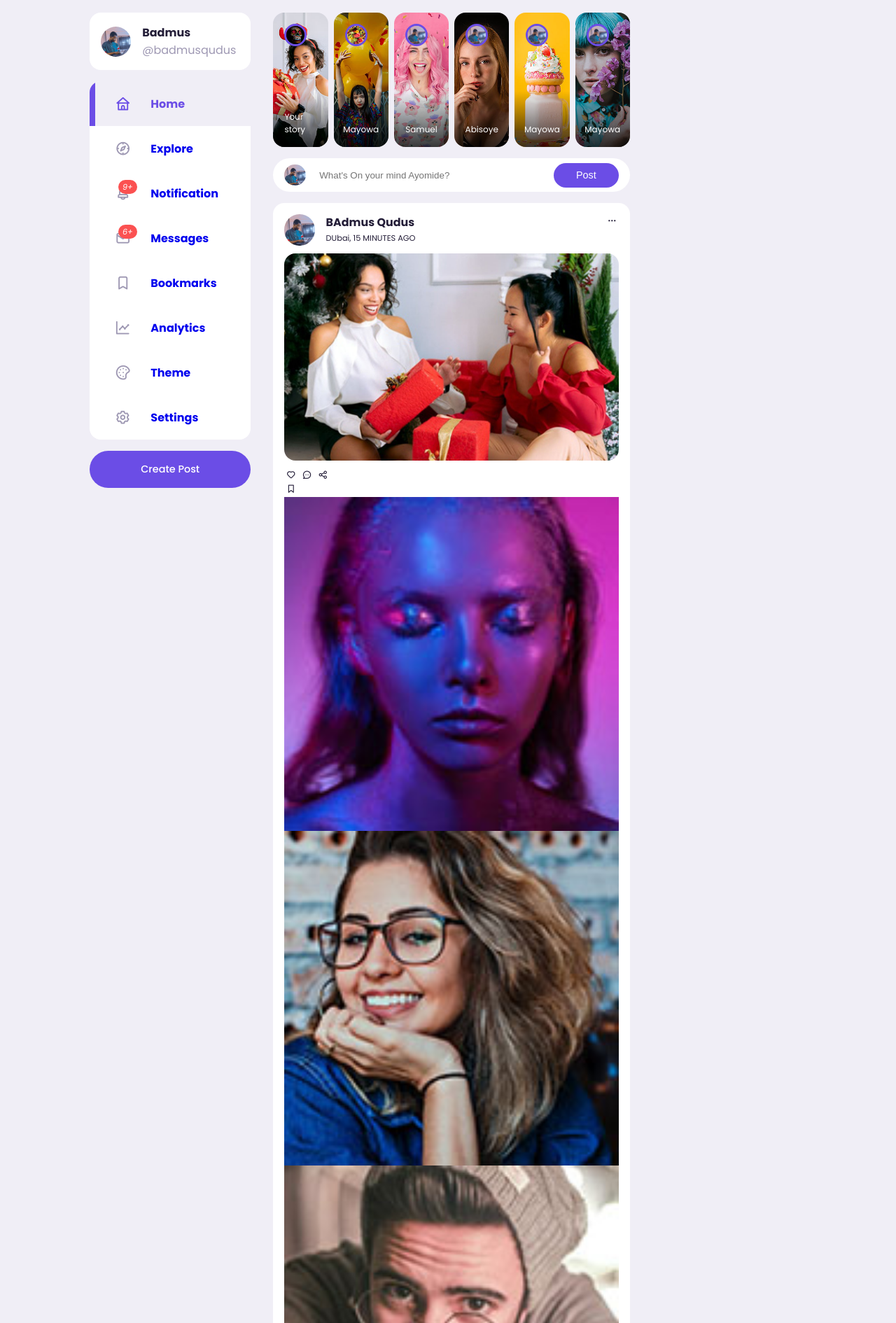
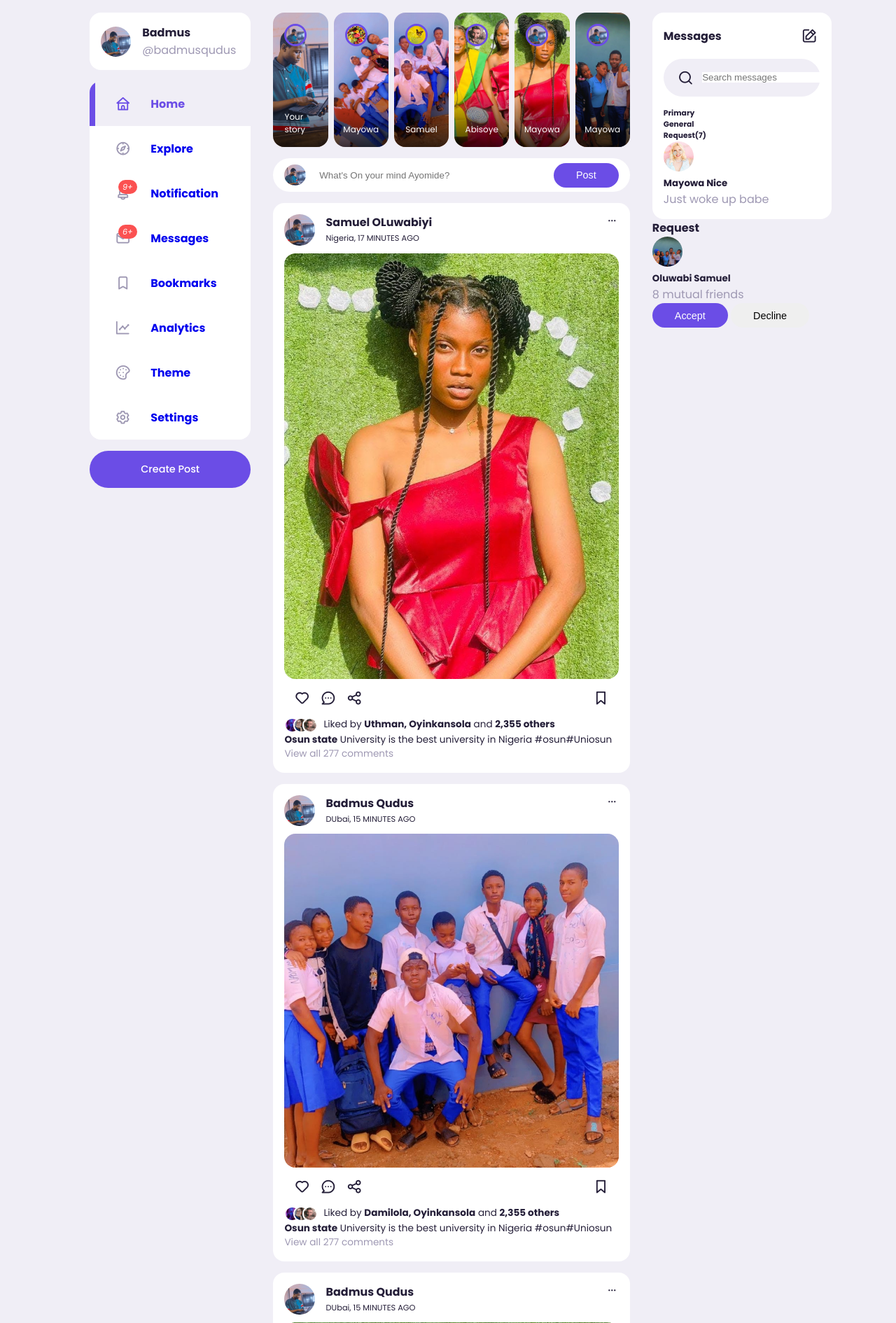
Before and after one commit to BadmusQudusAyomide/New-era, a PHP site: page / in a window 1280 px wide. Shown: the part 68-1958 px from the top of the page at 70% size. Run offline with PHP 8.4, Linux system fonts and the light colour scheme; some libraries are stand-ins or nearby versions.

Commit message:
Social media

```diff
--- a/Social Media/index.html
+++ b/Social Media/index.html
@@ -158,7 +158,7 @@
           <div class="stories">
             <div class="story">
               <div class="profile-photo">
-                <img src="images/profile-9.jpg" alt="" />
+                <img src="2.jpg" alt="" />
               </div>
               <p class="name">Your story</p>
             </div>
@@ -171,12 +171,16 @@
             </div>
 
             <div class="story">
-              <div class="profile-photo"><img src="2.jpg" alt="" /></div>
+              <div class="profile-photo">
+                <img src="images/profile-14.jpg" alt="" />
+              </div>
               <p class="name">Samuel</p>
             </div>
 
             <div class="story">
-              <div class="profile-photo"><img src="2.jpg" alt="" /></div>
+              <div class="profile-photo">
+                <img src="images/profile-15.jpg" alt="" />
+              </div>
               <p class="name">Abisoye</p>
             </div>
 
@@ -206,6 +210,7 @@
 
           <!-- FEEDS -->
           <div class="feeds">
+            <!-- FIRST FEED -->
             <div class="feed">
               <div class="head">
                 <div class="user">
@@ -213,20 +218,19 @@
                     <img src="2.jpg" alt="" />
                   </div>
                   <div class="info">
-                    <h3>BAdmus Qudus</h3>
-                    <small>DUbai, 15 MINUTES AGO</small>
+                    <h3>Samuel OLuwabiyi</h3>
+                    <small>Nigeria, 17 MINUTES AGO</small>
                   </div>
-
                 </div>
                 <span class="edit">
-                    <i class="uil uil-ellipsis-h"></i>
-                  </span>
+                  <i class="uil uil-ellipsis-h"></i>
+                </span>
               </div>
               <div class="photo">
-                <img src="images/feed-1.jpg" alt="" />
+                <img src="5.jpg" alt="" />
               </div>
 
-              <div class="action-button">
+              <div class="action-buttons">
                 <div class="interaction-buttons">
                   <span><i class="uil uil-heart"></i></span>
                   <span><i class="uil uil-comment-dots"></i></span>
@@ -240,11 +244,151 @@
                 <span><img src="images/profile-10.jpg" alt="" /></span>
                 <span><img src="images/profile-4.jpg" alt="" /></span>
                 <span><img src="images/profile-15.jpg" alt="" /></span>
-                <p>Liked by <b>Damilola, Oyinkansola</b> and <b>2,355 others</b></p>
+                <p>
+                  Liked by <b>Uthman, Oyinkansola</b> and <b>2,355 others</b>
+                </p>
               </div>
               <div class="caption">
-                <p><b>Osun state</b> University is the best university in Nigeria
-                 <span class="harsh-tag">#osun#Uniosun</span> </p>
+                <p>
+                  <b>Osun state</b> University is the best university in Nigeria
+                  <span class="harsh-tag">#osun#Uniosun</span>
+                </p>
+              </div>
+              <div class="comments text-muted">View all 277 comments</div>
+            </div>
+            <div class="feed">
+              <div class="head">
+                <div class="user">
+                  <div class="profile-photo">
+                    <img src="2.jpg" alt="" />
+                  </div>
+                  <div class="info">
+                    <h3>Badmus Qudus</h3>
+                    <small>DUbai, 15 MINUTES AGO</small>
+                  </div>
+                </div>
+                <span class="edit">
+                  <i class="uil uil-ellipsis-h"></i>
+                </span>
+              </div>
+              <div class="photo">
+                <img src="3.jpg" alt="" />
+              </div>
+
+              <div class="action-buttons">
+                <div class="interaction-buttons">
+                  <span><i class="uil uil-heart"></i></span>
+                  <span><i class="uil uil-comment-dots"></i></span>
+                  <span><i class="uil uil-share-alt"></i></span>
+                </div>
+                <div class="bookmark">
+                  <span><i class="uil uil-bookmark-full"></i></span>
+                </div>
+              </div>
+              <div class="liked-by">
+                <span><img src="images/profile-10.jpg" alt="" /></span>
+                <span><img src="images/profile-4.jpg" alt="" /></span>
+                <span><img src="images/profile-15.jpg" alt="" /></span>
+                <p>
+                  Liked by <b>Damilola, Oyinkansola</b> and <b>2,355 others</b>
+                </p>
+              </div>
+              <div class="caption">
+                <p>
+                  <b>Osun state</b> University is the best university in Nigeria
+                  <span class="harsh-tag">#osun#Uniosun</span>
+                </p>
+              </div>
+              <div class="comments text-muted">View all 277 comments</div>
+            </div>
+            <div class="feed">
+              <div class="head">
+                <div class="user">
+                  <div class="profile-photo">
+                    <img src="2.jpg" alt="" />
+                  </div>
+                  <div class="info">
+                    <h3>Badmus Qudus</h3>
+                    <small>DUbai, 15 MINUTES AGO</small>
+                  </div>
+                </div>
+                <span class="edit">
+                  <i class="uil uil-ellipsis-h"></i>
+                </span>
+              </div>
+              <div class="photo">
+                <img src="4.jpg" alt="" />
+              </div>
+
+              <div class="action-buttons">
+                <div class="interaction-buttons">
+                  <span><i class="uil uil-heart"></i></span>
+                  <span><i class="uil uil-comment-dots"></i></span>
+                  <span><i class="uil uil-share-alt"></i></span>
+                </div>
+                <div class="bookmark">
+                  <span><i class="uil uil-bookmark-full"></i></span>
+                </div>
+              </div>
+              <div class="liked-by">
+                <span><img src="images/profile-10.jpg" alt="" /></span>
+                <span><img src="images/profile-4.jpg" alt="" /></span>
+                <span><img src="images/profile-15.jpg" alt="" /></span>
+                <p>
+                  Liked by <b>Damilola, Oyinkansola</b> and <b>2,355 others</b>
+                </p>
+              </div>
+              <div class="caption">
+                <p>
+                  <b>Osun state</b> University is the best university in Nigeria
+                  <span class="harsh-tag">#osun#Uniosun</span>
+                </p>
+              </div>
+              <div class="comments text-muted">View all 277 comments</div>
+            </div>
+
+            <div class="feed">
+              <div class="head">
+                <div class="user">
+                  <div class="profile-photo">
+                    <img src="2.jpg" alt="" />
+                  </div>
+                  <div class="info">
+                    <h3>Badmus Qudus</h3>
+                    <small>DUbai, 15 MINUTES AGO</small>
+                  </div>
+                </div>
+                <span class="edit">
+                  <i class="uil uil-ellipsis-h"></i>
+                </span>
+              </div>
+              <div class="photo">
+                <img src="8.jpg" alt="" />
+              </div>
+
+              <div class="action-buttons">
+                <div class="interaction-buttons">
+                  <span><i class="uil uil-heart"></i></span>
+                  <span><i class="uil uil-comment-dots"></i></span>
+                  <span><i class="uil uil-share-alt"></i></span>
+                </div>
+                <div class="bookmark">
+                  <span><i class="uil uil-bookmark-full"></i></span>
+                </div>
+              </div>
+              <div class="liked-by">
+                <span><img src="images/profile-10.jpg" alt="" /></span>
+                <span><img src="images/profile-4.jpg" alt="" /></span>
+                <span><img src="images/profile-15.jpg" alt="" /></span>
+                <p>
+                  Liked by <b>Damilola, Oyinkansola</b> and <b>2,355 others</b>
+                </p>
+              </div>
+              <div class="caption">
+                <p>
+                  <b>Osun state</b> University is the best university in Nigeria
+                  <span class="harsh-tag">#osun#Uniosun</span>
+                </p>
               </div>
               <div class="comments text-muted">View all 277 comments</div>
             </div>
@@ -252,7 +396,60 @@
         </div>
 
         <!-- RIGHT -->
-        <div class="right"></div>
+        <div class="right">
+          <div class="messages">
+            <div class="heading">
+              <h4>Messages</h4>
+              <i class="uil uil-edit"></i>
+            </div>
+            <!-- SEARCH BAR -->
+
+            <div class="search-bar">
+              <i class="uil uil-search"></i>
+              <input
+                type="search"
+                name=""
+                id="message-search"
+                placeholder="Search messages"
+              />
+            </div>
+            <!-- MESSAGES CATEGORY -->
+            <div class="category">
+              <h6 class="active">Primary</h6>
+              <h6>General</h6>
+              <h6 class="message-requests">Request(7)</h6>
+            </div>
+            <!-- Message -->
+            <div class="message">
+              <div class="profile-photo">
+                <img src="images/profile-17.jpg" alt="" />
+              </div>
+              <div class="message-body">
+                <h5>Mayowa Nice</h5>
+                <p class="text-muted">Just woke up babe</p>
+              </div>
+            </div>
+          </div>
+          <!-- END OF MESSAGES -->
+
+          <!-- FRIEND REQUEST -->
+          <div class="friend-request">
+            <h4>Request</h4>
+            <div class="request">
+              <div class="info">
+                <div class="profile-photo"><img src="7.jpg" alt="" /></div>
+                <div>
+                  <h5>Oluwabi Samuel</h5>
+                  <p class="text-muted">8 mutual friends</p>
+                  <div class="action">
+                    <button class="btn btn-primary">Accept</button>
+                    <button class="btn">Decline</button>
+                  </div>
+                </div>
+              </div>
+            </div>
+          </div>
+        </div>
       </div>
     </main>
   </body>
--- a/Social Media/style.css
+++ b/Social Media/style.css
@@ -91,12 +91,12 @@ nav {
   z-index: 10;
 }
 
-nav-container {
+nav .container {
   display: flex;
   align-items: center;
   justify-content: space-between;
 }
-nav .search-bar {
+.search-bar {
   background-color: var(--color-light);
   border-radius: var(--border-radius);
   padding: var(--search-padding);
@@ -108,7 +108,7 @@ nav .search-bar input[type="search"] {
   margin-left: 1rem;
   font-size: 0.9rem;
   color: var(--color-dark);
-  display: inline-block;
+
 }
 
 nav .search-bar input[type="search"]::placeholder {
@@ -317,22 +317,22 @@ main .container .left .profile {
   z-index: 2;
 }
 .middle .stories .story:nth-child(1) {
-  background: url(images/story-1.jpg) no-repeat center center/cover;
+  background: url(2.jpg) no-repeat center center/cover;
 }
 .middle .stories .story:nth-child(2) {
-  background: url(images/story-2.jpg) no-repeat center center/cover;
+  background: url(1.jpg) no-repeat center center/cover;
 }
 .middle .stories .story:nth-child(3) {
-  background: url(images/story-3.jpg) no-repeat center center/cover;
+  background: url(3.jpg) no-repeat center center/cover;
 }
 .middle .stories .story:nth-child(4) {
-  background: url(images/story-4.jpg) no-repeat center center/cover;
+  background: url(4.jpg) no-repeat center center/cover;
 }
 .middle .stories .story:nth-child(5) {
-  background: url(images/story-5.jpg) no-repeat center center/cover;
+  background: url(5.jpg) no-repeat center center/cover;
 }
 .middle .stories .story:nth-child(6) {
-  background: url(images/story-6.jpg) no-repeat center center/cover;
+  background: url(7.jpg) no-repeat center center/cover;
 }
 
 .middle .story .profile-photo {
@@ -378,12 +378,12 @@ main .container .left .profile {
   justify-content: space-between;
 }
 
-.middle .feed .user{
+.middle .feed .user {
   display: flex;
   gap: 1rem;
 }
 
-.middle .feed .photo{
+.middle .feed .photo {
   border-radius: var(--card-border-radius);
   overflow: hidden;
   margin: 0.7rem 0;
@@ -392,4 +392,56 @@ main .container .left .profile {
 .middle .feed .action-buttons {
   display: flex;
   justify-content: space-between;
+  align-items: center;
+  font-size: 1.4rem;
+  margin: 0.6rem;
 }
+
+.middle .liked-by {
+  display: flex;
+}
+.middle .liked-by span {
+  width: 1.4rem;
+  height: 1.4rem;
+  display: block;
+  border-radius: 50%;
+  overflow: hidden;
+  border: 2px solid var(--color-white);
+  margin-left: -0.6rem;
+}
+
+.middle .liked-by span:first-child {
+  margin: 0;
+}
+.middle .liked-by p {
+  margin-left: 0.5rem;
+}
+
+main .container .right {
+  height: max-content;
+  position: sticky;
+  top: var(--sticky-top-right);
+  bottom: 0;
+}
+.right .messages {
+  background: var(--color-white);
+  border-radius: var(--card-border-radius);
+  padding: var(--card-padding);
+}
+
+.right .messages .heading {
+  display: flex;
+  align-items: center;
+  justify-content: space-between;
+  margin-bottom: 1rem;
+}
+
+.right .messages i {
+  font-size: 1.4rem;
+}
+
+.right .messages .search-bar{
+  display: flex;
+
+  margin-bottom: 1rem;
+}
```
Also changed, not shown: Social Media/1.JPG (added), Social Media/3.JPG (added), Social Media/4.jpg (added), Social Media/5.jpg (added), Social Media/7.jpg (added), Social Media/8.jpg (added), Social Media/IMG_4402.JPG (added).
